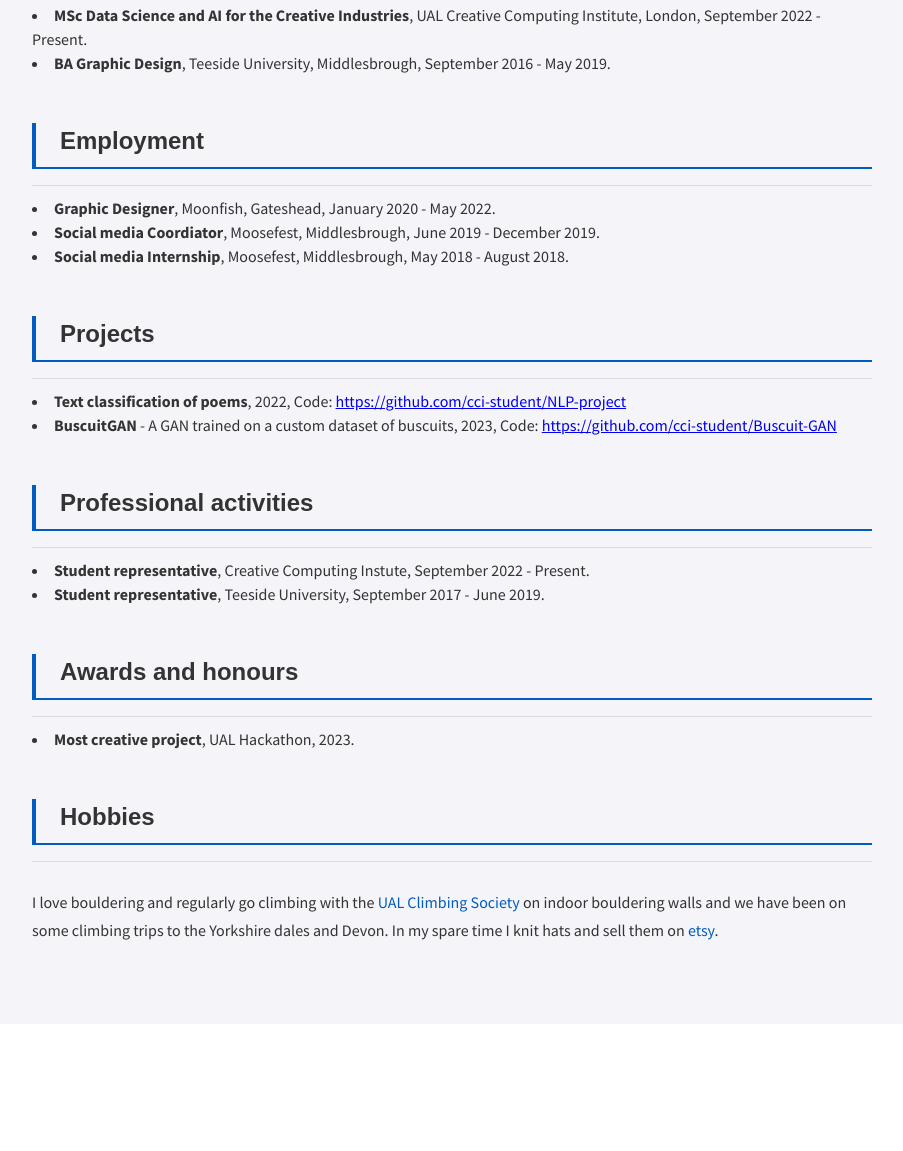
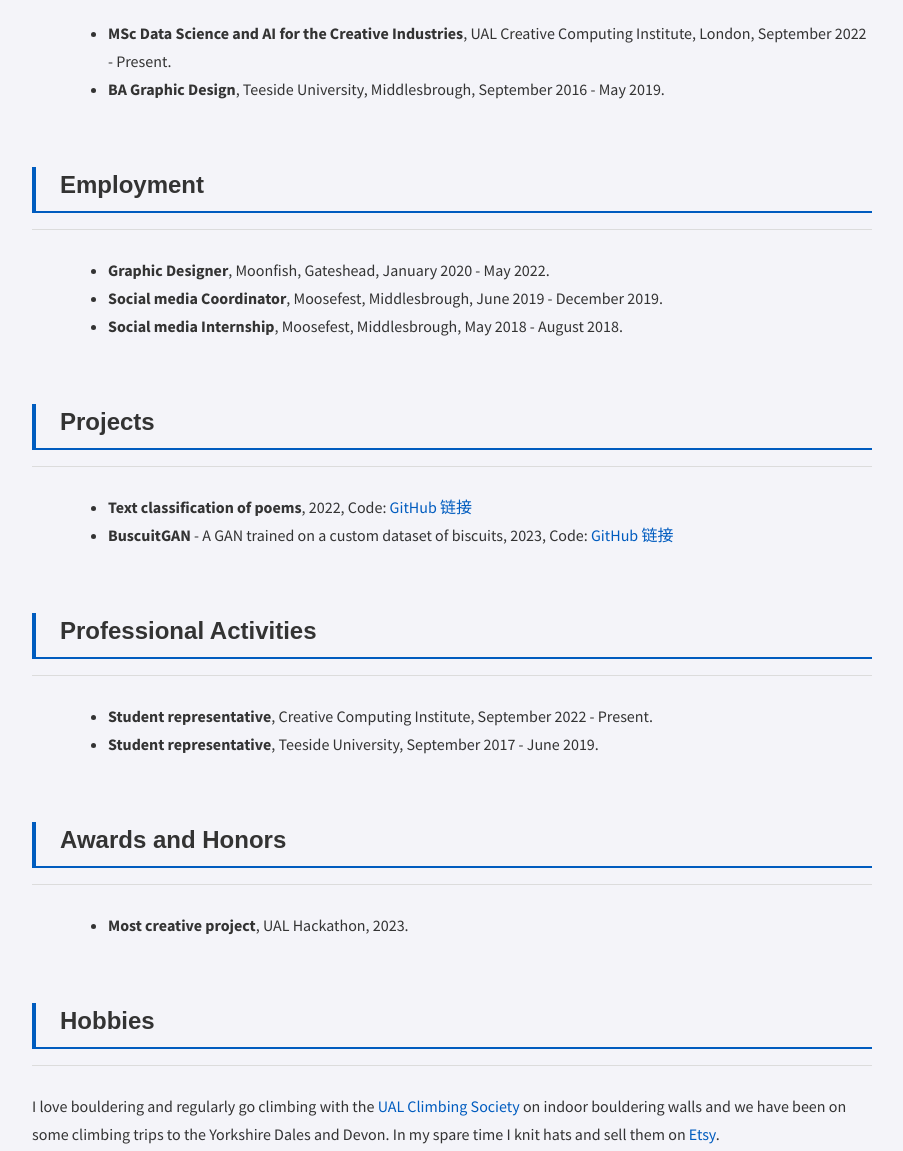
Before and after one commit to littlexx15/littlexx.github.io, a plain HTML site: page index.html in a window 1280 px wide. Shown: the part 952-2103 px from the top of the page, without its empty margins (188-1091 px from the left). Before the commit the page ends 1976 px from the top, so only its background shows below. Drawn offline with nearby package versions, Linux system fonts and the light colour scheme.

Commit message:
Update index.html

```diff
--- a/index.html
+++ b/index.html
@@ -2,16 +2,26 @@
 <html>
 
 <head>
+  <!-- 页面标题，可在浏览器标签页看到 -->
   <title>Personal webpage</title>
+  <!-- 字符集和移动端视口适配 -->
   <meta charset="utf-8" name="viewport" content="width=device-width, initial-scale=1">
-  <link href="css/frame.css" media="screen" rel="stylesheet" type="text/css" />
-  <link href="css/controls.css" media="screen" rel="stylesheet" type="text/css" />
-  <link href="css/custom.css" media="screen" rel="stylesheet" type="text/css" />
+
+  <!-- 引入样式表：框架、控件、自定义覆盖 -->
+  <link href="css/frame.css" media="screen" rel="stylesheet" type="text/css" /> <!-- 网站基础布局 -->
+  <link href="css/controls.css" media="screen" rel="stylesheet" type="text/css" /> <!-- 按钮等 UI 控件 -->
+  <link href="css/custom.css" media="screen" rel="stylesheet" type="text/css" /> <!-- 你的自定义样式 -->
+
+  <!-- 字体引入：Open Sans 系列和 Source Sans Pro -->
   <link href='https://fonts.googleapis.com/css?family=Open+Sans:400,700' rel='stylesheet' type='text/css'>
   <link href='https://fonts.googleapis.com/css?family=Open+Sans+Condensed:300,700' rel='stylesheet' type='text/css'>
   <link href="https://fonts.googleapis.com/css?family=Source+Sans+Pro:400,700" rel="stylesheet">
+
+  <!-- 菜单脚本：负责移动端折叠展开等交互 -->
   <script src="https://ajax.googleapis.com/ajax/libs/jquery/3.3.1/jquery.min.js"></script>
   <script src="js/menu.js"></script>
+
+  <!-- 可选：Google Analytics 站点统计脚本 -->
   <script>
     (function (i, s, o, g, r, a, m) {
       i['GoogleAnalyticsObject'] = r;
@@ -30,63 +40,102 @@
 </head>
 
 <body>
+  <!-- 导航栏容器：实际内容在 menu.js 中生成，样式在 frame.css -->
   <div class="menu-container"></div>
+
+  <!-- 内容主容器，负责页面主体滚动 -->
   <div class="content-container">
     <div class="content">
+      <!-- flex 布局：头像 + 个人信息 -->
       <div class="content-table flex-column">
         <div class="flex-row">
+          <!-- 头像区域 -->
           <div class="flex-item flex-column">
-            <img class="image" id="me" src="img/blank-profile-pic.jpeg">
+            <!-- 在此替换你的头像图片 -->
+            <img class="image" id="me" src="img/blank-profile-pic.jpeg" alt="头像">
           </div>
+          <!-- 个人信息区域：姓名、状态、邮箱等 -->
           <div class="flex-item flex-column">
-            <h2>Firstname Surname</h2>
+            <!-- 修改姓名 -->
+            <h2>Xiaoxin Xiang</h2>
             <p class="text">
+              <!-- 修改状态与联系方式 -->
               Looking for work!<br>
               myemail (at) gmail.com<br>
             </p>
           </div>
         </div>
+
+        <!-- Biography 段落 -->
         <div class="flex-row">
           <div class="flex-item flex-column">
+            <!-- 修改此处标题词 */ -->
             <h2>Biography</h2>
-            <hr>
+            <hr> <!-- 分割线 -->
             <p class="text">
+              <!-- 修改自我简介文字 -->
               I am about to graduate from the UAL Creative Computing Institute, from the MSc Data Science and AI for the Creative Industries. I previously used to work as a graphic designer.
               <b>I am passionate about data science, NLP, and the possibilities for using them for new creative experiences.</b> In my spare time I enjoy rock climbing and knitting!
             </p>
+
+            <!-- 目录列表 -->
             <h3>Table of Content</h3>
             <ul>
+              <!-- 对应下面章节的链接锚点，请保持 href 与下面的 id 匹配 -->
               <li><a href="#Education">Education</a></li>
               <li><a href="#Employment">Employment</a></li>
-              <li><a href="#project">Projects</a></li>
-              <li><a href="#award">Awards and Honors</a></li>
-              <li><a href="#hobbies">Hobbies</a></li>
+              <li><a href="#Projects">Projects</a></li>
+              <li><a href="#Awards">Awards and Honors</a></li>
+              <li><a href="#Hobbies">Hobbies</a></li>
             </ul>
-            <h2 id="project">Education</h2>
+
+            <!-- 各章节：修改 id、标题和内容 -->
+            <h2 id="Education">Education</h2>
             <hr>
+            <ul>
               <li><b>MSc Data Science and AI for the Creative Industries</b>, UAL Creative Computing Institute, London, September 2022 - Present.</li>
               <li><b>BA Graphic Design</b>, Teeside University, Middlesbrough, September 2016 - May 2019.</li>
-            <h2 id="project">Employment</h2>
+            </ul>
+
+            <h2 id="Employment">Employment</h2>
             <hr>
+            <ul>
               <li><b>Graphic Designer</b>, Moonfish, Gateshead, January 2020 - May 2022.</li>
-            <li><b>Social media Coordiator</b>, Moosefest, Middlesbrough, June 2019 - December 2019.</li>
+              <li><b>Social media Coordinator</b>, Moosefest, Middlesbrough, June 2019 - December 2019.</li>
               <li><b>Social media Internship</b>, Moosefest, Middlesbrough, May 2018 - August 2018.</li>
-            <h2 id="project">Projects</h2>
+            </ul>
+
+            <h2 id="Projects">Projects</h2>
             <hr>
-            <li><b>Text classification of poems</b>, 2022, Code: <a href= "https://github.com/cci-student/NLP-project">https://github.com/cci-student/NLP-project</li></a>
-            <li><b>BuscuitGAN</b> - A GAN trained on a custom dataset of buscuits, 2023, Code: <a href= "https://github.com/cci-student/Buscuit-GAN">https://github.com/cci-student/Buscuit-GAN</li></a>
-            <h2 id="professional">Professional activities</h2>
+            <ul>
+              <li><b>Text classification of poems</b>, 2022, Code: <a href="https://github.com/cci-student/NLP-project">GitHub 链接</a></li>
+              <li><b>BuscuitGAN</b> - A GAN trained on a custom dataset of biscuits, 2023, Code: <a href="https://github.com/cci-student/Buscuit-GAN">GitHub 链接</a></li>
+            </ul>
+
+            <h2 id="Professional">Professional Activities</h2>
             <hr>
-            <li><b>Student representative</b>, Creative Computing Instute, September 2022 - Present.</li>
+            <ul>
+              <li><b>Student representative</b>, Creative Computing Institute, September 2022 - Present.</li>
               <li><b>Student representative</b>, Teeside University, September 2017 - June 2019.</li>
-            <h2 id="award">Awards and honours</h2>
+            </ul>
+
+            <h2 id="Awards">Awards and Honors</h2>
             <hr>
+            <ul>
               <li><b>Most creative project</b>, UAL Hackathon, 2023.</li>
-            <h2 id="hobbies">Hobbies</h2>
+            </ul>
+
+            <h2 id="Hobbies">Hobbies</h2>
             <hr>
-            <p>I love bouldering and regularly go climbing with the <a href="https://www.arts-su.com/yourcommunities/clubs/club/ualclimbing/">UAL Climbing Society</a> on indoor bouldering walls and we have been on some climbing trips to the Yorkshire dales and Devon. In my spare time I knit hats and sell them on <a href="https://www.etsy.com/uk/">etsy</a>.</p>
-          <!--End Projects-->
+            <p>
+              I love bouldering and regularly go climbing with the <a href="https://www.arts-su.com/yourcommunities/clubs/club/ualclimbing/">UAL Climbing Society</a> on indoor bouldering walls and we have been on some climbing trips to the Yorkshire Dales and Devon.
+              In my spare time I knit hats and sell them on <a href="https://www.etsy.com/uk/">Etsy</a>.
+            </p>
+
+            <!-- End of content -->
           </div>
+        </div>
+
       </div>
     </div>
   </div>
```
Lines whose indentation alone changed are shown as unchanged.
